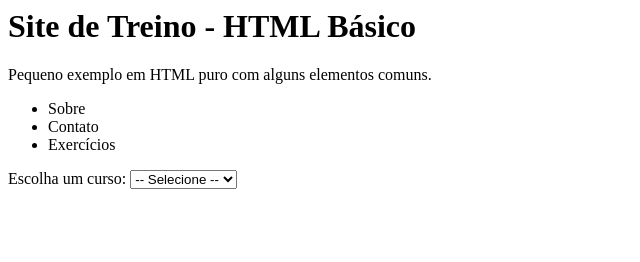
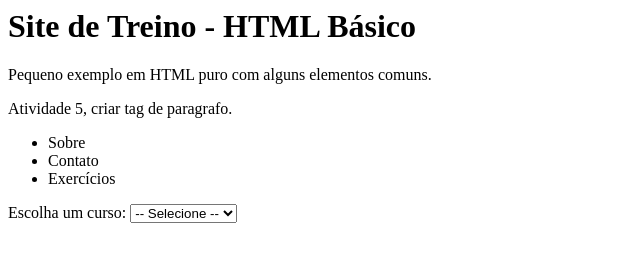
Before and after one commit to priscilaneiva/SITE_TREINO_FRONT, a plain HTML site: page index.html in a window 1280 px wide. Shown: the whole page, without its empty margins (0-640 px from the left). Drawn offline with Linux system fonts and the light colour scheme.

Commit message:
SITE_TREINO_FRONT:Priscila Félix /add tag paragrafo
Exercício 5, adiciona tag parágrafo.

```diff
--- a/index.html
+++ b/index.html
@@ -1,5 +1,6 @@
 <h1>Site de Treino - HTML Básico</h1>
 <p>Pequeno exemplo em HTML puro com alguns elementos comuns.</p>
+<p>Atividade 5, criar tag de paragrafo.</p>
 
 <nav>
    <ul>
```
